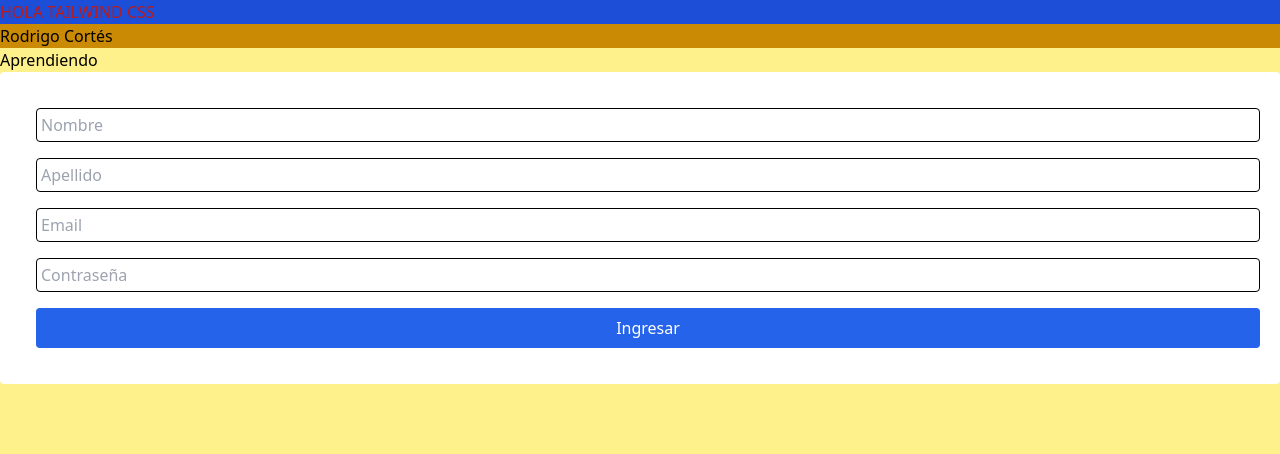
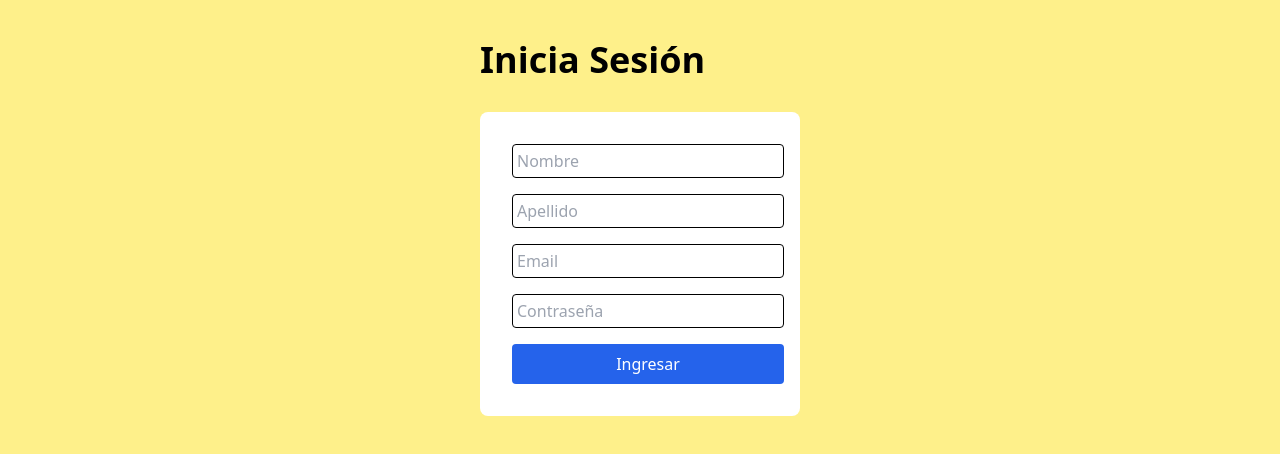
Before and after one commit to Roderiiich/Aprendiendo-TAILWIND-CSS, a website: page src/index.html in a window 1280 px wide. Drawn offline with Linux system fonts and the light colour scheme.

Commit message:
agrege titulo

```diff
--- a/src/index.html
+++ b/src/index.html
@@ -8,12 +8,9 @@
 
 </head>
 <body class="bg-yellow-200">
-    <h1 class="bg-blue-700 text-red-700">HOLA TAILWIND CSS</h1>
-    <h2 class="bg-yellow-600">Rodrigo Cortés</h2>
-    <h6>Aprendiendo</h2>
 
-
-        <form action="#" class="bg-white p-7 rounded">
+    <h1 class="font-bold text-bold mx-auto text-4xl  w-80 rounded-lg mt-10 ">Inicia Sesión</h1>
+        <form action="#" class="bg-white w-80 mx-auto mt-8 rounded-lg p-6">
 
             <input class="border border-black rounded p-1 m-2  w-full" type="text" placeholder="Nombre">
 
@@ -24,7 +21,8 @@
             <input class="border border-black rounded p-1 m-2 w-full"type="password" placeholder="Contraseña">
 
             <button class="bg-blue-600 text-white p-2  rounded m-2 hover:bg-blue-700 w-full">Ingresar</button>
-           </form>
+
+        </form>
 
 
 </body>
```
Also changed, not shown: src/output.css.
